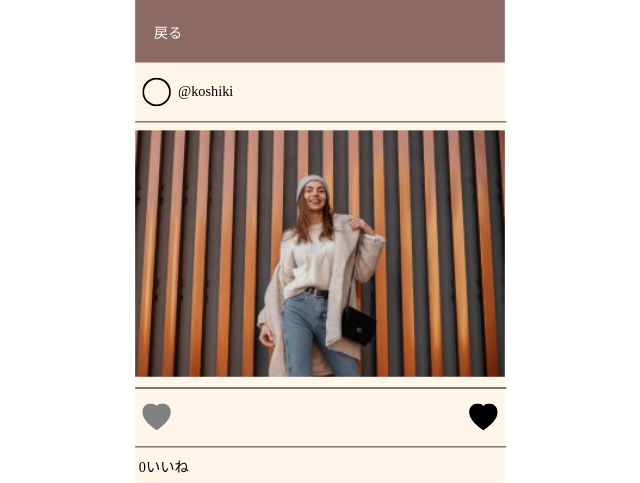
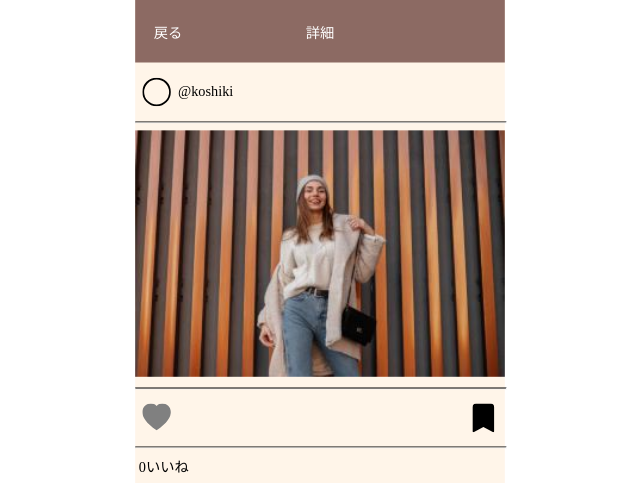
Before and after one commit to uedamasanari/school_develop_1, a Next.js app in the folder corde_cloud/frontend/: page /postdetails in a window 1280 px wide. Shown: the top 483 px of the page, without its empty margins (320-960 px from the left). Built offline with nearby package versions, Linux system fonts and the light colour scheme.

Commit message:
postdetail

```diff
--- a/corde_cloud/frontend/src/pages/_app.jsx
+++ b/corde_cloud/frontend/src/pages/_app.jsx
@@ -32,7 +32,7 @@ export default function App({ Component, pageProps }) {
       <GlobalStyle />
       <div className={Styles.body}>
         <div className={Styles.container} style={{ transform: `scale(${scale}) translate(-50%,-50%)` }}>
-          <MyHeader />
+
           <Component {...pageProps} />
           <MyFooter />
         </div>
--- a/corde_cloud/frontend/src/pages/postdetails.jsx
+++ b/corde_cloud/frontend/src/pages/postdetails.jsx
@@ -1,3 +1,4 @@
+import MyHeader from "@/components/MyHeader";
 import React, { useState } from 'react';
 import styles from '@/styles/Postdetails.module.css';
 
@@ -13,7 +14,7 @@ const Postdetails = () => {
       setLikes(likes ? likes - 1 : likes + 1);
     };
   return (
-
+    <><MyHeader title={"詳細"} />
     <div className={styles.container}>
       <div>
         <div className={styles.profile}>
@@ -28,19 +29,19 @@ const Postdetails = () => {
         <hr className={styles.horizontalLine} />
       </div>
       <div className={styles.icons}>
-	      <span className={`heart ${likes ? 'red-heart' : ''} ${styles.icon} ${styles.leftIcon}`} onClick={handleLikeClick}>
-		      {likes ? (
+        <span className={`heart ${likes ? 'red-heart' : ''} ${styles.icon} ${styles.leftIcon}`} onClick={handleLikeClick}>
+          {likes ? (
             <svg xmlns="http://www.w3.org/2000/svg" width="32" height="32" fill="currentColor" className={`${styles.likedIcon} ${styles.red_heart}`} viewBox="0 0 16 16">
-              <path fill-rule="evenodd" d="M8 1.314C12.438-3.248 23.534 4.735 8 15-7.534 4.736 3.562-3.248 8 1.314z"/>
+              <path fill-rule="evenodd" d="M8 1.314C12.438-3.248 23.534 4.735 8 15-7.534 4.736 3.562-3.248 8 1.314z" />
             </svg>
           ) : (
             <svg xmlns="http://www.w3.org/2000/svg" width="32" height="32" fill="currentColor" className={`${styles.likeIcon} ${styles.heart}`} viewBox="0 0 16 16">
-              <path fill-rule="evenodd" d="M8 1.314C12.438-3.248 23.534 4.735 8 15-7.534 4.736 3.562-3.248 8 1.314z"/>
+              <path fill-rule="evenodd" d="M8 1.314C12.438-3.248 23.534 4.735 8 15-7.534 4.736 3.562-3.248 8 1.314z" />
             </svg>
           )}
         </span>
         <svg xmlns="http://www.w3.org/2000/svg" width="32" height="32" fill="currentColor" className={`${styles.icon} ${styles.rightIcon}`} viewBox="0 0 16 16">
-          <path fill-rule="evenodd" d="M8 1.314C12.438-3.248 23.534 4.735 8 15-7.534 4.736 3.562-3.248 8 1.314z"/>
+          <path d="M2 2v13.5a.5.5 0 0 0 .74.439L8 13.069l5.26 2.87A.5.5 0 0 0 14 15.5V2a2 2 0 0 0-2-2H4a2 2 0 0 0-2 2z"/>
         </svg>
       </div>
       <div>
@@ -52,7 +53,7 @@ const Postdetails = () => {
       <div className={styles.detail}>
         <div className={styles.tag}>＃赤 ＃青 ＃お出かけ</div>
       </div>
-    </div>
+    </div></>
   );
 };
 
--- a/corde_cloud/frontend/src/pages/timeline.jsx
+++ b/corde_cloud/frontend/src/pages/timeline.jsx
@@ -1,15 +1,18 @@
+import MyHeader from "@/components/MyHeader";
 import styles from '@/styles/Timeline.module.css';
 
 export default function Timeline() {
   const items = [1, 2, 3];
   return (
+
     <div>
+      <MyHeader title={"タイムライン"} />
       {items.map((item, index) => (
         <div className={styles.container}>
           <div>
             <div className={styles.profile}>
               <svg xmlns="http://www.w3.org/2000/svg" width="32" height="32" fill="currentColor" class="bi bi-circle" viewBox="0 0 16 16">
-            <path d="M8 15A7 7 0 1 1 8 1a7 7 0 0 1 0 14zm0 1A8 8 0 1 0 8 0a8 8 0 0 0 0 16z"/>
+                <path d="M8 15A7 7 0 1 1 8 1a7 7 0 0 1 0 14zm0 1A8 8 0 1 0 8 0a8 8 0 0 0 0 16z" />
               </svg>
               <p className={styles.p}>@koshiki</p>
             </div>
```
Also changed, not shown: corde_cloud/frontend/src/pages/bookmark.jsx (+4 -4 lines), corde_cloud/frontend/src/styles/Postdetails.module.css (line endings or trailing spaces). Lines whose indentation alone changed are shown as unchanged.
